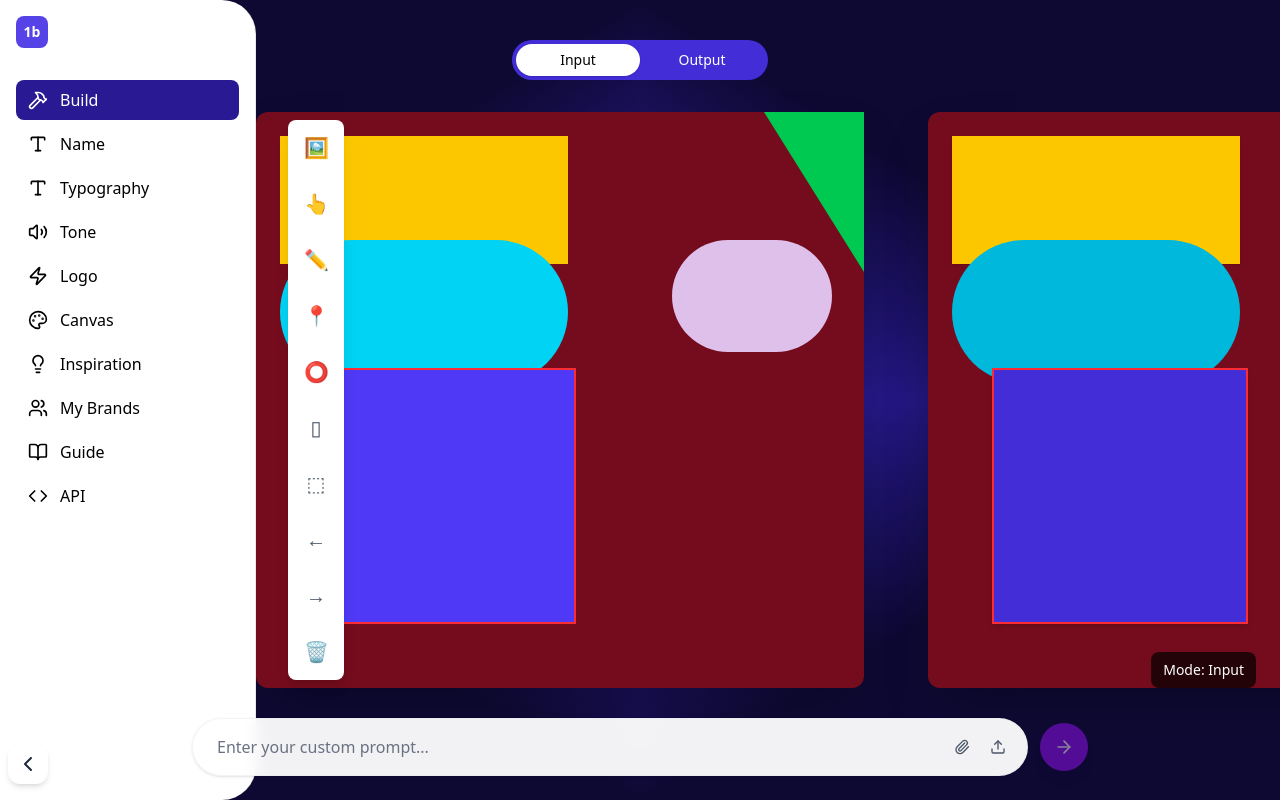
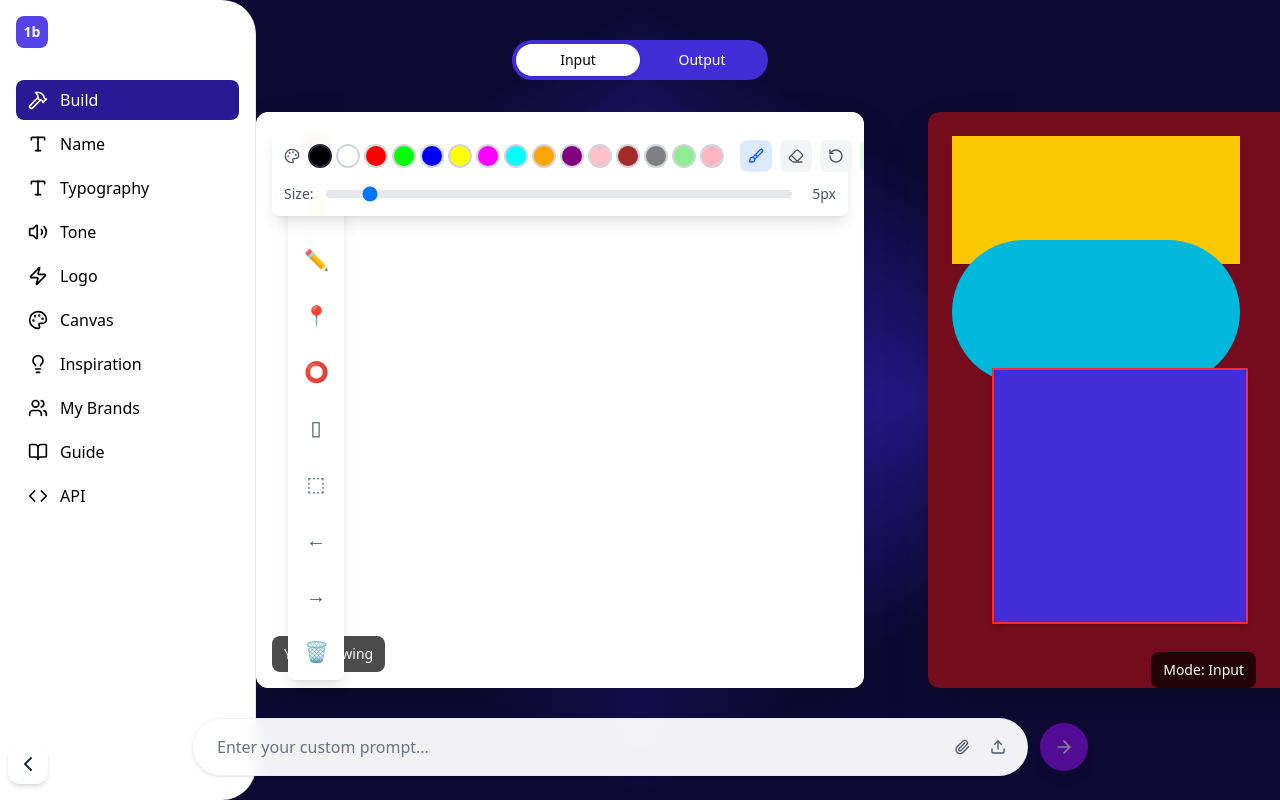
Before and after one commit to aman-ifza/1base, a React (Vite) app in the folder frontend/: page / in a window 1280 px wide. Built offline with nearby package versions, Linux system fonts and the light colour scheme.

Commit message:
added new page

```diff
--- a/frontend/src/components/DrawCompare.jsx
+++ b/frontend/src/components/DrawCompare.jsx
@@ -1,25 +1,182 @@
-import React from 'react';
+import React, { useRef, useEffect, useState } from 'react';
+import { Palette, Eraser, RotateCcw, Download, Brush } from 'lucide-react';
 
 const DrawCompare = () => {
+  const canvasRef = useRef(null);
+  const [isDrawing, setIsDrawing] = useState(false);
+  const [currentColor, setCurrentColor] = useState('#000000');
+  const [brushSize, setBrushSize] = useState(5);
+  const [isEraser, setIsEraser] = useState(false);
+
+  const colors = [
+    '#000000', '#FFFFFF', '#FF0000', '#00FF00', '#0000FF',
+    '#FFFF00', '#FF00FF', '#00FFFF', '#FFA500', '#800080',
+    '#FFC0CB', '#A52A2A', '#808080', '#90EE90', '#FFB6C1'
+  ];
+
+  useEffect(() => {
+    const canvas = canvasRef.current;
+    const ctx = canvas.getContext('2d');
+
+    // Set canvas size
+    canvas.width = 608; // 38rem in pixels
+    canvas.height = 576; // 36rem in pixels
+
+    // Set default drawing properties
+    ctx.lineCap = 'round';
+    ctx.lineJoin = 'round';
+    ctx.fillStyle = '#FFFFFF';
+    ctx.fillRect(0, 0, canvas.width, canvas.height);
+  }, []);
+
+  const startDrawing = (e) => {
+    setIsDrawing(true);
+    const canvas = canvasRef.current;
+    const rect = canvas.getBoundingClientRect();
+    const x = e.clientX - rect.left;
+    const y = e.clientY - rect.top;
+
+    const ctx = canvas.getContext('2d');
+    ctx.beginPath();
+    ctx.moveTo(x, y);
+  };
+
+  const draw = (e) => {
+    if (!isDrawing) return;
+
+    const canvas = canvasRef.current;
+    const rect = canvas.getBoundingClientRect();
+    const x = e.clientX - rect.left;
+    const y = e.clientY - rect.top;
+
+    const ctx = canvas.getContext('2d');
+    ctx.lineWidth = brushSize;
+    ctx.globalCompositeOperation = isEraser ? 'destination-out' : 'source-over';
+    ctx.strokeStyle = isEraser ? 'rgba(0,0,0,1)' : currentColor;
+
+    ctx.lineTo(x, y);
+    ctx.stroke();
+  };
+
+  const stopDrawing = () => {
+    setIsDrawing(false);
+    const ctx = canvasRef.current.getContext('2d');
+    ctx.beginPath();
+  };
+
+  const clearCanvas = () => {
+    const canvas = canvasRef.current;
+    const ctx = canvas.getContext('2d');
+    ctx.clearRect(0, 0, canvas.width, canvas.height);
+    ctx.fillStyle = '#FFFFFF';
+    ctx.fillRect(0, 0, canvas.width, canvas.height);
+  };
+
+  const downloadCanvas = () => {
+    const canvas = canvasRef.current;
+    const link = document.createElement('a');
+    link.download = 'my-drawing.png';
+    link.href = canvas.toDataURL();
+    link.click();
+  };
+
   return (
     <div className="flex justify-center items-center min-h-screen bg-transparent">
       <div className="flex gap-16">
-        {/* Left: User Input Box */}
-        <div className="relative w-[38rem] h-[36rem] bg-[#750C1D] rounded-xl shadow-2xl">
-          {/* Yellow rectangle */}
-          <div className="absolute top-6 left-6 w-72 h-32 bg-yellow-400" />
+        {/* Left: Interactive Drawing Canvas */}
+        <div className="relative w-[38rem] h-[36rem] bg-[#750C1D] rounded-xl shadow-2xl overflow-hidden">
+          {/* Canvas */}
+          <canvas
+            ref={canvasRef}
+            className="absolute inset-0 w-full h-full cursor-crosshair bg-white rounded-xl"
+            onMouseDown={startDrawing}
+            onMouseMove={draw}
+            onMouseUp={stopDrawing}
+            onMouseLeave={stopDrawing}
+          />
 
-          {/* Blue ellipse (half visible) */}
-          <div className="absolute top-32 left-6 w-72 h-36 bg-cyan-400 rounded-full" />
+          {/* Drawing Controls Overlay */}
+          <div className="absolute top-4 left-4 right-4 z-10">
+            {/* Top Control Bar */}
+            <div className="bg-white/90 backdrop-blur-sm rounded-lg p-3 shadow-lg">
+              <div className="flex items-center justify-between gap-4">
+                {/* Color Palette */}
+                <div className="flex items-center gap-2">
+                  <Palette size={16} className="text-gray-600" />
+                  <div className="flex gap-1">
+                    {colors.map((color) => (
+                      <button
+                        key={color}
+                        className={`w-6 h-6 rounded-full border-2 hover:scale-110 transition-transform ${
+                          currentColor === color ? 'border-gray-800' : 'border-gray-300'
+                        }`}
+                        style={{ backgroundColor: color }}
+                        onClick={() => {
+                          setCurrentColor(color);
+                          setIsEraser(false);
+                        }}
+                      />
+                    ))}
+                  </div>
+                </div>
 
-          {/* Green triangle */}
-          <div className="absolute top-0 right-0 w-0 h-0 border-l-[100px] border-l-transparent border-t-[160px] border-t-green-500" />
+                {/* Tools */}
+                <div className="flex items-center gap-2">
+                  <button
+                    className={`p-2 rounded-lg transition-colors ${
+                      !isEraser ? 'bg-blue-100 text-blue-600' : 'bg-gray-100 text-gray-600'
+                    }`}
+                    onClick={() => setIsEraser(false)}
+                    title="Brush"
+                  >
+                    <Brush size={16} />
+                  </button>
+                  <button
+                    className={`p-2 rounded-lg transition-colors ${
+                      isEraser ? 'bg-red-100 text-red-600' : 'bg-gray-100 text-gray-600'
+                    }`}
+                    onClick={() => setIsEraser(true)}
+                    title="Eraser"
+                  >
+                    <Eraser size={16} />
+                  </button>
+                  <button
+                    className="p-2 bg-gray-100 text-gray-600 rounded-lg hover:bg-gray-200 transition-colors"
+                    onClick={clearCanvas}
+                    title="Clear Canvas"
+                  >
+                    <RotateCcw size={16} />
+                  </button>
+                  <button
+                    className="p-2 bg-green-100 text-green-600 rounded-lg hover:bg-green-200 transition-colors"
+                    onClick={downloadCanvas}
+                    title="Download"
+                  >
+                    <Download size={16} />
+                  </button>
+                </div>
+              </div>
 
-          {/* Purple oval */}
-          <div className="absolute top-32 right-8 w-40 h-28 bg-purple-200 rounded-full opacity-90" />
+              {/* Brush Size Slider */}
+              <div className="flex items-center gap-3 mt-3">
+                <span className="text-sm text-gray-600 min-w-0">Size:</span>
+                <input
+                  type="range"
+                  min="1"
+                  max="50"
+                  value={brushSize}
+                  onChange={(e) => setBrushSize(parseInt(e.target.value))}
+                  className="flex-1 h-2 bg-gray-200 rounded-lg appearance-none cursor-pointer"
+                />
+                <span className="text-sm text-gray-600 min-w-0 w-8 text-right">{brushSize}px</span>
+              </div>
+            </div>
+          </div>
 
-          {/* Blue hexagon with red border */}
-          <div className="absolute bottom-16 left-16 w-64 h-64 bg-indigo-600 border-2 border-red-500 clip-hexagon" />
+          {/* Canvas Label */}
+          <div className="absolute bottom-4 left-4 bg-black/70 backdrop-blur-sm text-white text-sm px-3 py-2 rounded-lg">
+            Your Drawing
+          </div>
         </div>
 
         {/* Right: AI Output Box */}
```
